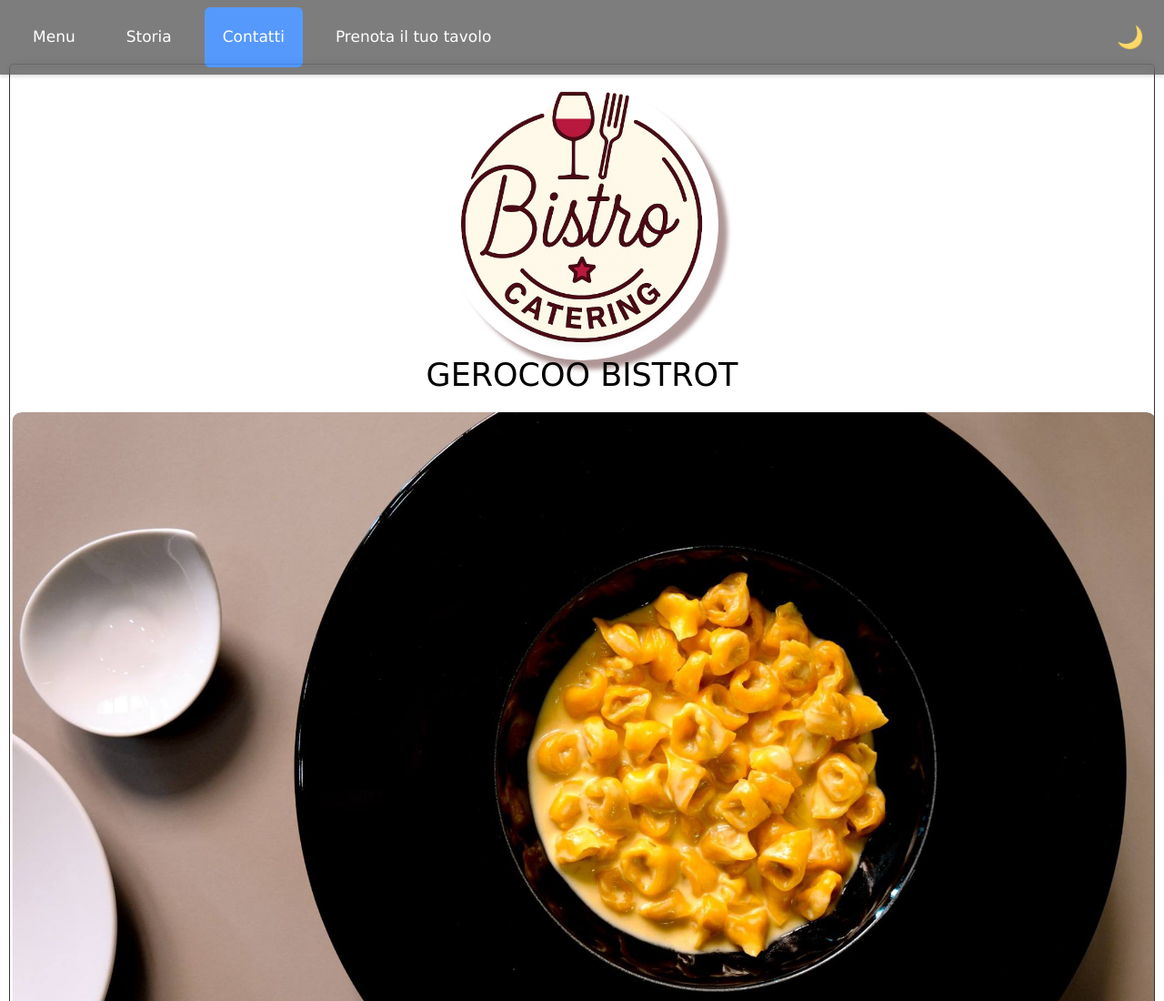
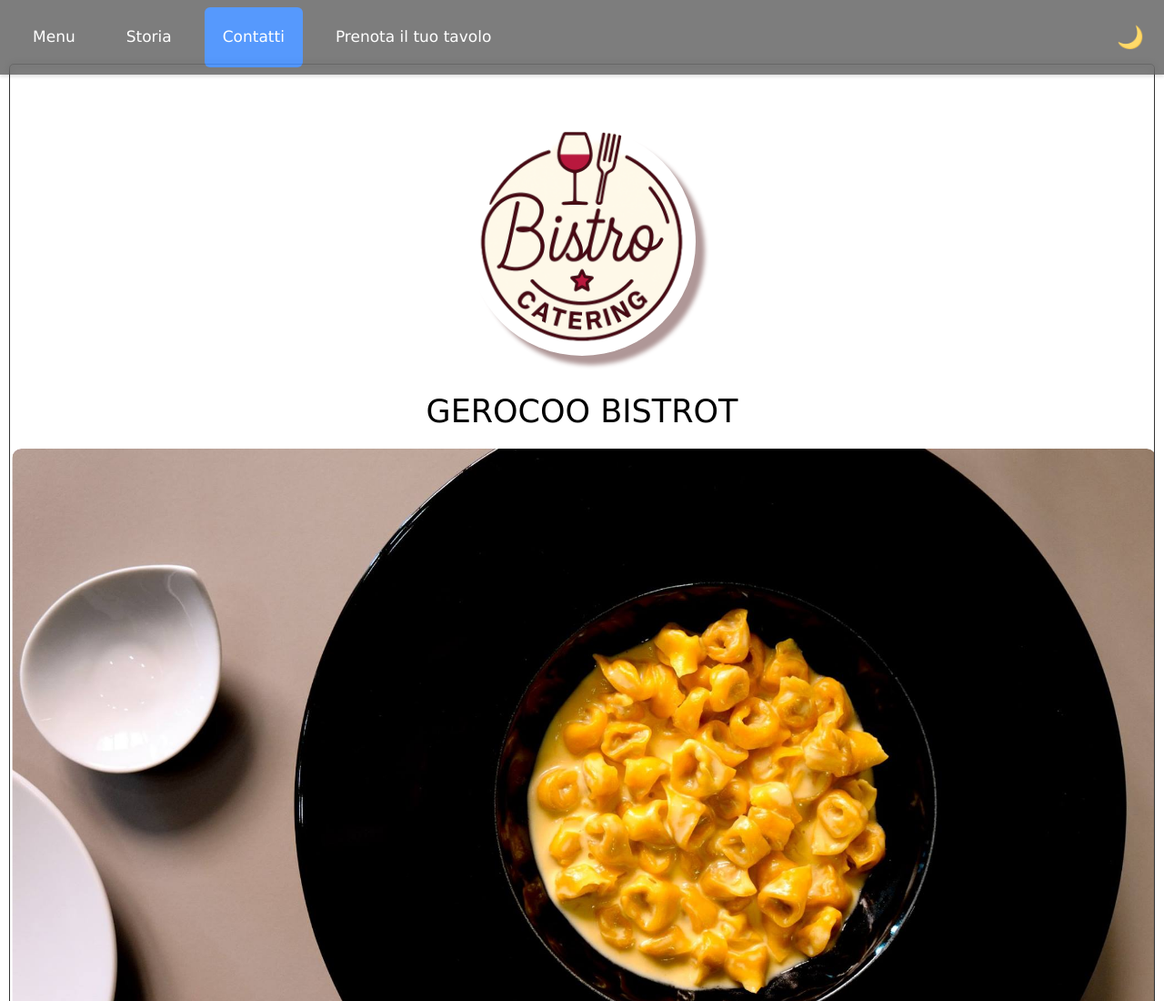
Before and after one commit to Gerocoo/GerocooBistro, a plain HTML site: page index.html in a window 1280 px wide. Shown: the top 1100 px of the page at 91% size. Drawn offline with nearby package versions, Linux system fonts and the light colour scheme.

Commit message:
fixed logo (again)

```diff
--- a/index.html
+++ b/index.html
@@ -59,9 +59,9 @@
 <link rel="stylesheet" href="style.css">
 <link rel="stylesheet" href="https://unpkg.com/flickity@2/dist/flickity.min.css">
 <div style="display: flex; justify-content: center; margin-top: 50px;">
-  <div style="width: 230px; height: 220px; border-radius: 50%; box-shadow: 0 8px 16px rgba(0, 0, 0, 0.3); display: flex; align-items: center; justify-content: center; background-color: white;">
+
     <a href="index.html">
-      <img src="img/logo.png" alt="Gerocoo Logo" class="logo" style="width: 300px; border-radius: 50%;" />
+      <img src="img/logo.png" alt="Gerocoo Logo" class="logo" style="width: 250px; border-radius: 50%;" />
     </a>
   </div>
 </div>
```
